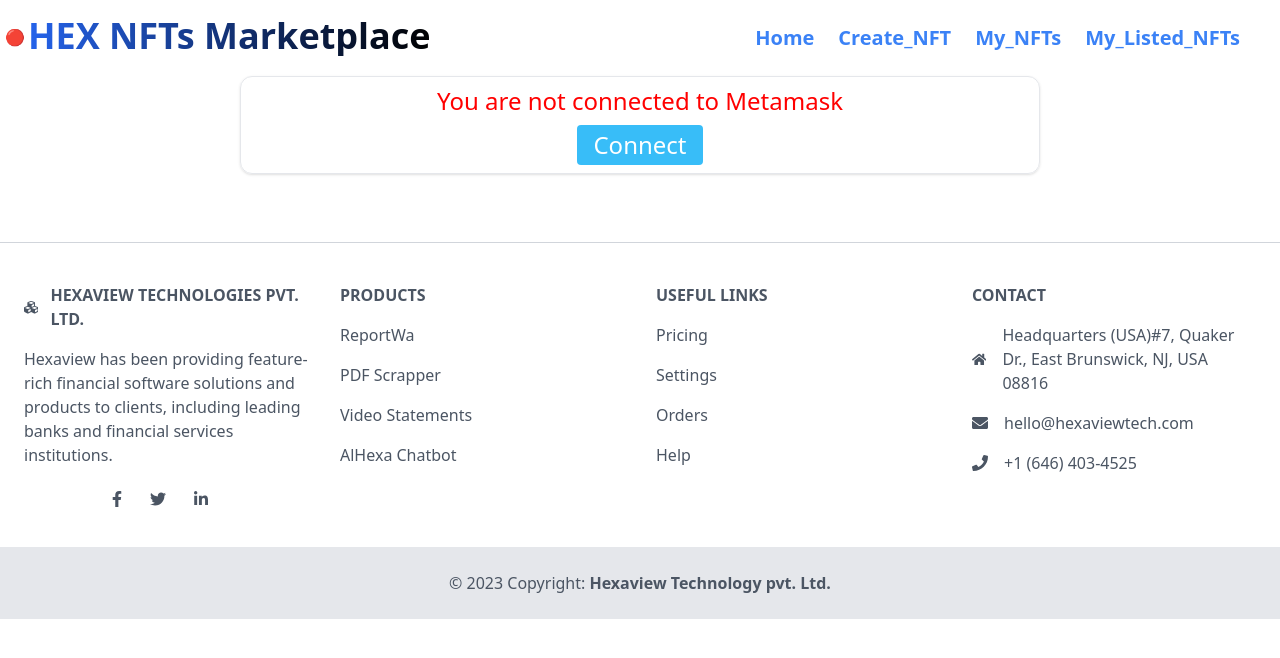
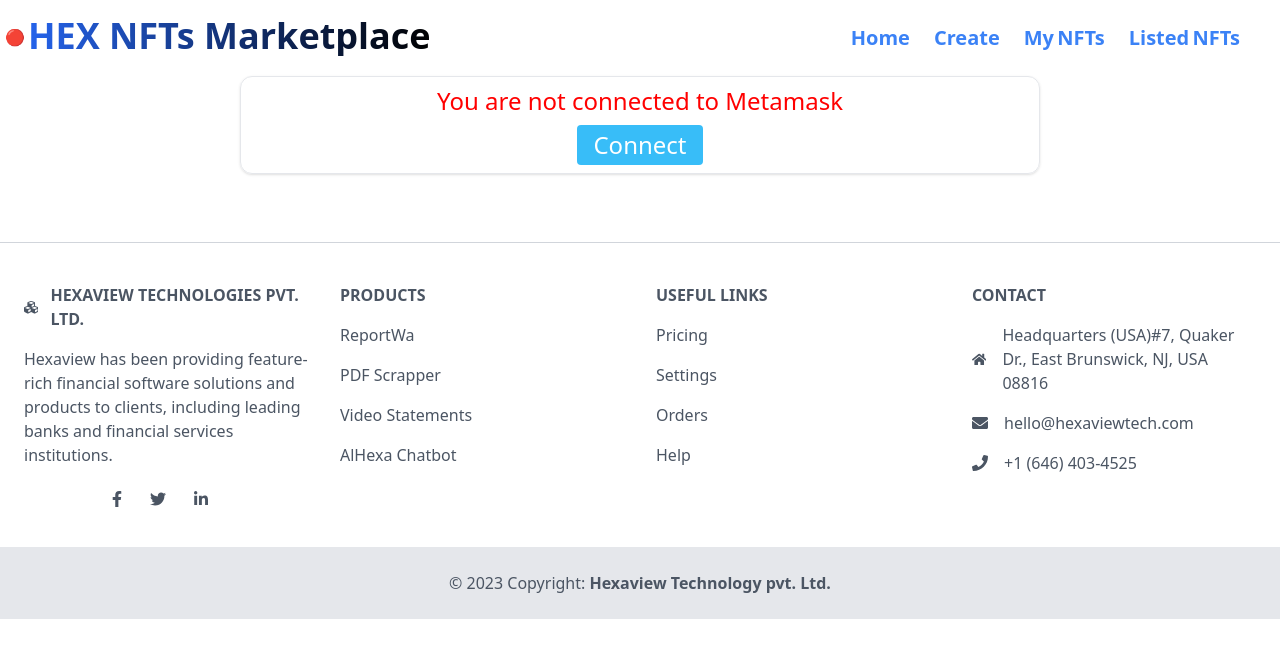
Before and after one commit to samantro/HexMarketplace, a Next.js app in the folder client/: page /resell-nft in a window 1280 px wide. Shown: the top 658 px of the page. Built offline with nearby package versions, Linux system fonts and the light colour scheme.

Commit message:
Routing changes, Transaction failed alert.

```diff
--- a/client/pages/_app.js
+++ b/client/pages/_app.js
@@ -19,17 +19,17 @@ function MyApp({ Component, props }) {
           </Link>
           <Link href="/create-and-list-nft">
             <a className={`${navCss} `}>
-              Create_NFT
+              Create
             </a>
           </Link>
           <Link href="/my-nfts">
-            <a className={`${navCss} `}>
-              My_NFTs
+            <a className={`${navCss} `} style={{wordSpacing:'-2px'}}>
+              My NFTs
             </a>
           </Link>
           <Link href="/my-listed-nfts">
-            <a className={`${navCss} `}>
-              My_Listed_NFTs
+            <a className={`${navCss} `} style={{wordSpacing:'-2px'}}>
+              Listed NFTs
             </a>
           </Link>
         </div>
--- a/client/pages/create-and-list-nft.js
+++ b/client/pages/create-and-list-nft.js
@@ -98,13 +98,17 @@ export default function CreateItem() {
     marketPlaceContract.methods.listNft(data, price)
     .send({ from: accounts[0], value: listingFee }).on('receipt', function () {
         console.log('listed')
-        router.push('/')
+        router.push('/my-listed-nfts')
     })
     .on('error', (err)=> {
       const msg = "MetaMask Tx Signature: User denied transaction signature.";
       if(err.message==msg) {
-        setLoading(false);
+        alert(msg);
       }
+      else {
+        alert('Transaction Failed: reverted by EVM')
+      }
+      setLoading(false);
     })
   }
 
--- a/client/pages/index.js
+++ b/client/pages/index.js
@@ -5,6 +5,7 @@ import { useEffect, useState } from 'react';
 import Marketplace from '../contracts/ethereum-contracts/Marketplace.json'
 import LoaderComponent from '../components/loader';
 import Modal from '../components/modal';
+import { useRouter } from 'next/router'
 
 
 export default function Home() {
@@ -13,6 +14,7 @@ export default function Home() {
   const [buyLoading, setBuyLoading] = useState(false);
   const [isLogin, setIsLogin] = useState(false);
   const [metamask, setMetamask] = useState(false);
+  const router = useRouter()
 
   async function login() {
     const web3Modal = new Web3Modal()
@@ -39,9 +41,16 @@ export default function Home() {
       const marketPlaceContract = new web3.eth.Contract(Marketplace.abi, Marketplace.networks[networkId].address);
       const accounts = await web3.eth.getAccounts();
       marketPlaceContract.methods.buyNft(nft.tokenId).send({ from: accounts[0], value: nft.price }).then(()=> {
-        loadNFTs();
-      }).catch((e)=> {
-        alert(e.message);
+        router.push('/my-nfts')
+      }).catch((err)=> {
+        const msg = "MetaMask Tx Signature: User denied transaction signature.";
+        if(err.message==msg) {
+          alert(err.message);
+        }
+        else {
+          alert('Transaction Failed: reverted by EVM')
+          router.push('/');
+        }
         setBuyLoading(false);
       })
     }
--- a/client/pages/resell-nft.js
+++ b/client/pages/resell-nft.js
@@ -37,10 +37,17 @@ export default function ResellNFT() {
     const accounts = await web3.eth.getAccounts()
     marketPlaceContract.methods.resellNft(id, Web3.utils.toWei(price, "ether"))
       .send({ from: accounts[0], value: listingFee }).on('receipt', function () {
-        router.push('/')
-    }).on('error',(e)=>{
-      setLoading(false)
-      alert(e.message)
+        router.push('/my-listed-nfts')
+    }).catch((err)=> {
+      const msg = "MetaMask Tx Signature: User denied transaction signature.";
+      if(err.message==msg) {
+        alert(err.message);
+      }
+      else {
+        alert('Transaction Failed: reverted by EVM')
+        router.push('/');
+      }
+      setLoading(false);
     })
   }
 
```
